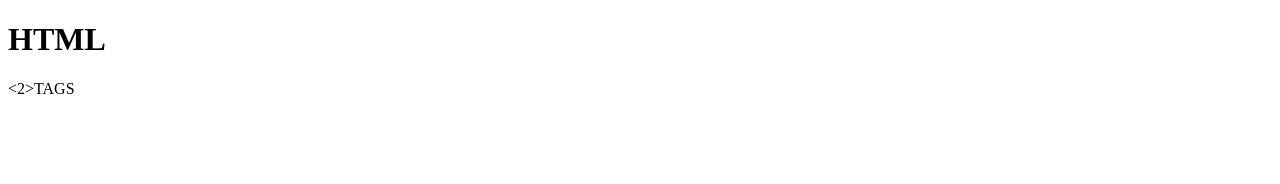
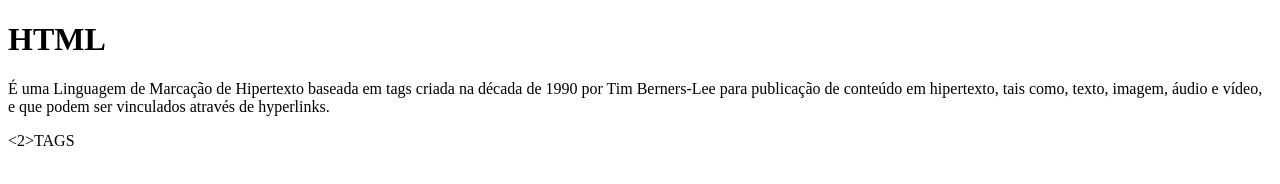
Before and after one commit to HelenaSuzuki/primeiro_site, a plain HTML site: page index.htm in a window 1280 px wide. Drawn offline with Linux system fonts and the light colour scheme.

Commit message:
Atualização do index secundário

```diff
--- a/index.htm
+++ b/index.htm
@@ -8,7 +8,7 @@
 </head>
 <body>
     <h1>HTML</h1>
-
+    <p>É uma Linguagem de Marcação de Hipertexto baseada em tags criada na década de 1990 por Tim Berners-Lee para publicação de conteúdo em hipertexto, tais como, texto, imagem, áudio e vídeo, e que podem ser vinculados através de hyperlinks.</p>
     <2>TAGS</2>
 </body>
 </html>
```
